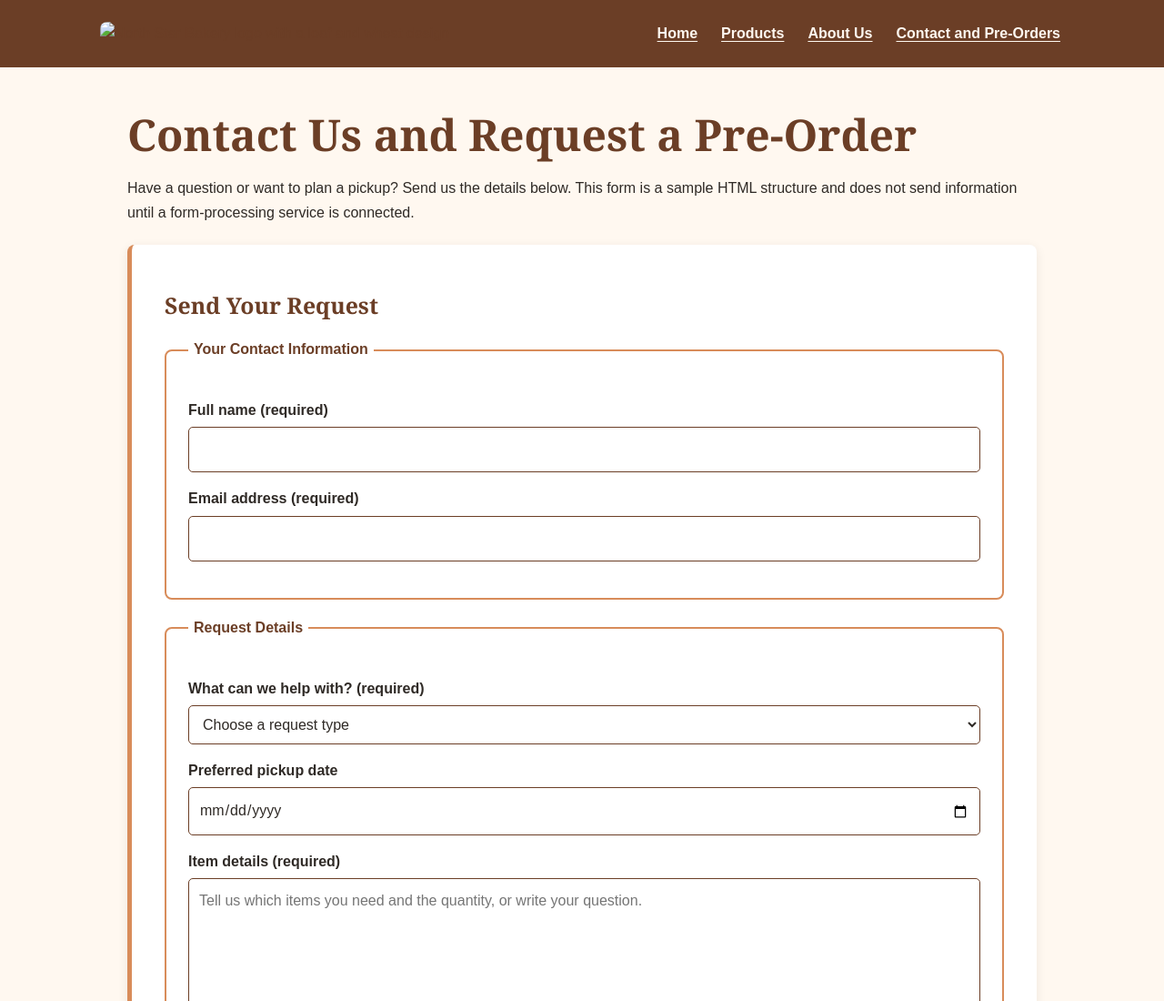
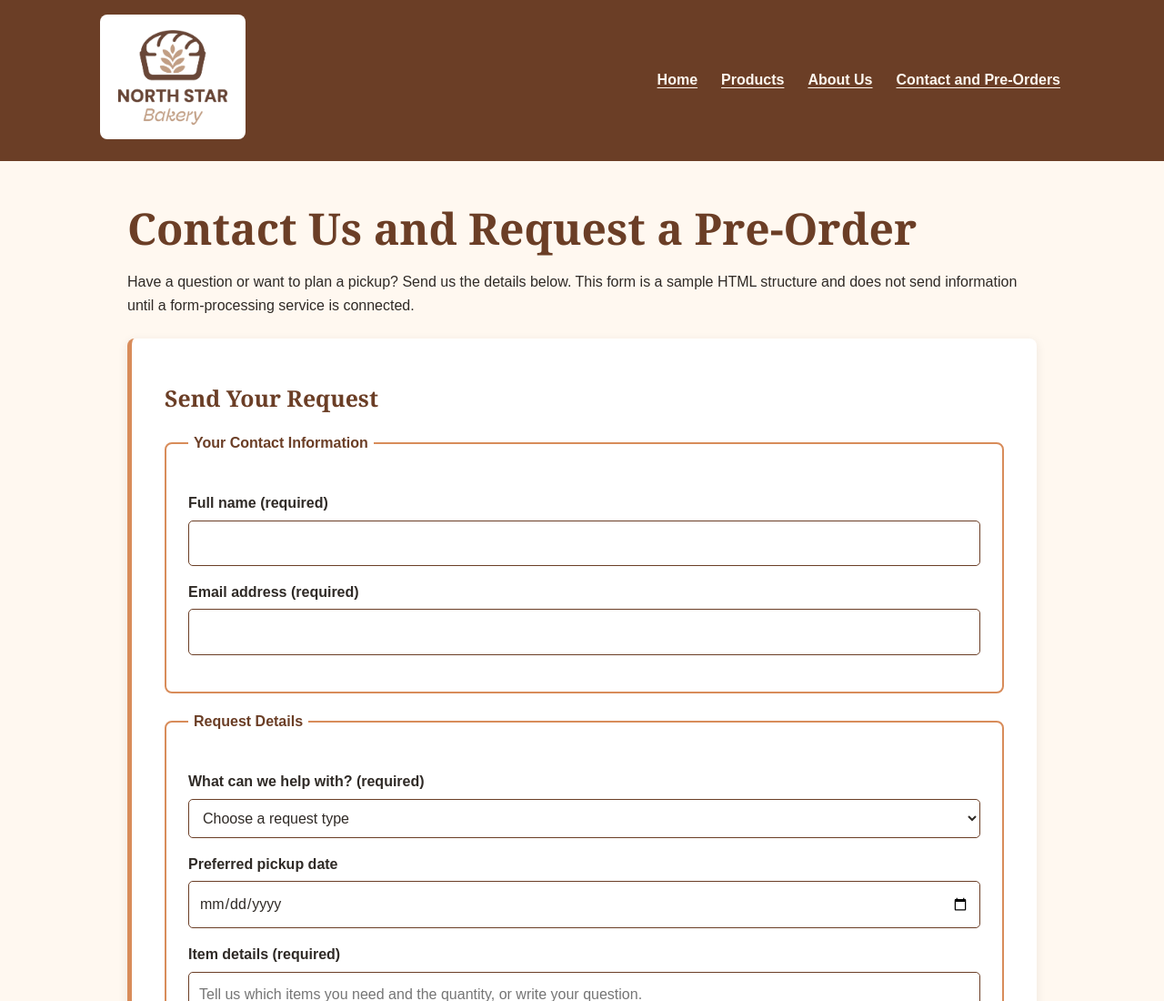
Before and after one commit to ymakence-cloud/north-star-bakery, a plain HTML site: page contact.html in a window 1280 px wide. Shown: the top 1100 px of the page at 91% size. Drawn offline with Linux system fonts and the light colour scheme.

Commit message:
Update contact.html

```diff
--- a/contact.html
+++ b/contact.html
@@ -10,7 +10,7 @@
   <a class="skip-link" href="#main-content">Skip to content</a>
   <header class="site-header"><div class="header-inner">
     <a href="index.html" aria-label="North Star Bakery home">
-      <img src="media/bakery-logo.svg" alt="North Star Bakery logo with a loaf and wheat design" >
+   <img src="media/bakery-logo.png" alt="North Star Bakery logo with a loaf and wheat design">
     </a>
     <nav aria-label="Main navigation">
       <ul class="nav-list">
```
